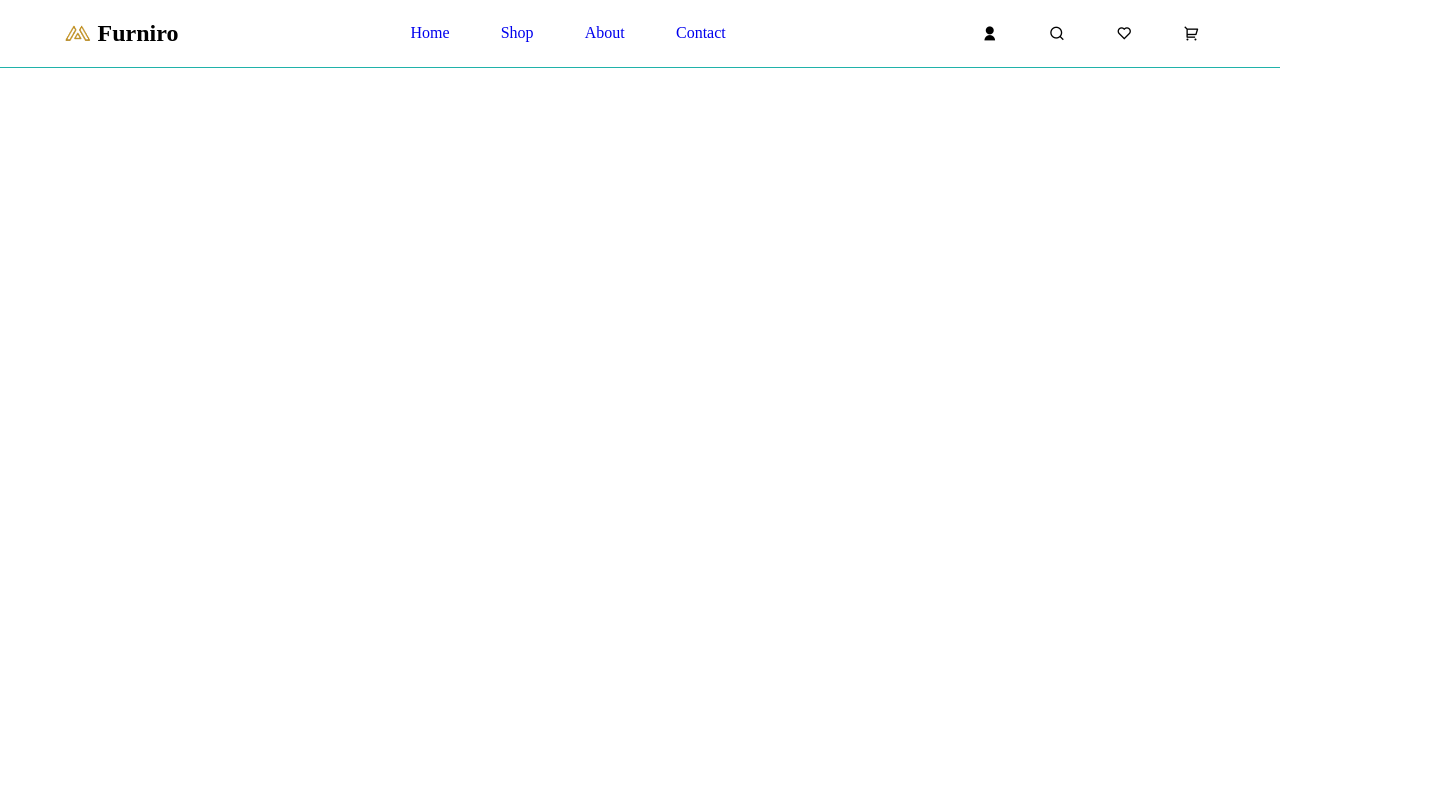
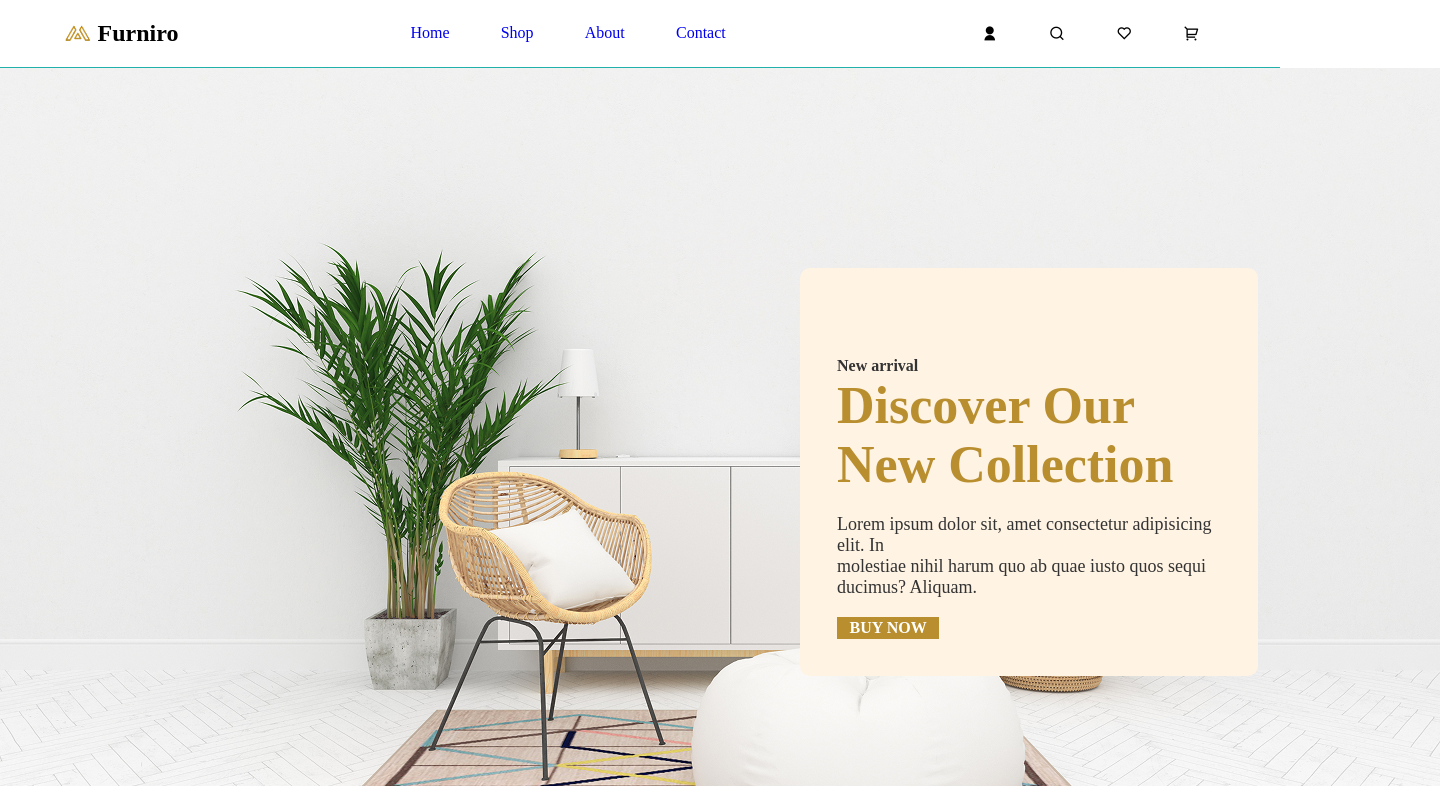
Before and after one commit to Rah-Mizanur/Furniro-Furniture, a plain HTML site: page index.html in a window 1280 px wide. Shown: the whole page, 1440 px wide, since content can reach past the window. Drawn offline with nearby package versions, Linux system fonts and the light colour scheme.

Commit message:
add hero banner section

```diff
--- a/index.html
+++ b/index.html
@@ -40,12 +40,19 @@
             </div>
         </nav>
 
-    <!--    <div class="hero-banner">
-            <h5>New arrival</h5>
-            <h1>discover our new collection</h1>
-            <p>Lorem ipsum dolor sit, amet consectetur adipisicing elit. In molestiae nihil harum quo ab quae iusto quos sequi ducimus? Aliquam.</p>
-            <button> Buy Now </button>
-        </div>-->
+        <div class="hero-banner">
+            <div class="hero-banner-text">
+                <h5>New arrival</h5>
+                <h1>discover our <br> new collection</h1>
+                <p>Lorem ipsum dolor sit, amet consectetur adipisicing  elit. In <br> molestiae nihil harum quo ab quae iusto
+                    quos sequi ducimus? Aliquam.</p>
+                <button> Buy Now </button>
+            </div>
+            <div class="hero-banner-img">
+                <img src="./images/scandinavian-interior-mockup-wall-decal-background 1.png" alt="Hero banner">
+            </div>
+
+        </div>
     </header>
     <main>
 
--- a/style.css
+++ b/style.css
@@ -1,47 +1,114 @@
-body{
+body {
     margin: 00;
     padding: 00;
     font-family: "Poppins";
 }
 
-.main-header{
+.main-header {
     background: white;
     display: flex;
     /* justify-content: space-between; */
     align-items: center;
     border-bottom: 1px solid lightseagreen;
 }
-.full-logo{
+
+.full-logo {
     display: flex;
     align-items: center;
     gap: .50vw;
     margin-left: 5vw;
 
 }
-.full-logo img{
+
+.full-logo img {
     height: 1.4vw;
     /* width: 15%; */
 }
-.nav-link ul li{
+
+.nav-link ul li {
     display: flex;
     align-items: center;
     gap: 4vw;
     margin: 00 15vw;
 }
-ul li a{
+
+ul li a {
     text-decoration: none;
     text-transform: capitalize;
 }
-.font{
+
+.font {
     display: flex;
     gap: 4vw;
     margin-left: 5vw;
 }
-.hero-banner{
-    background-image: url(./images/scandinavian-interior-mockup-wall-decal-background\ 1.png);
+
+.hero-banner {
+    position: relative;
+}
+
+.hero-banner-img {
+    position: absolute;
+    width: 100%;
+    height: 100%;
+    top: 00;
+}
+
+.hero-banner-text {
+    position: relative;
     display: flex;
     flex-direction: column;
-    align-items: center;
-    padding: 4vh 10w 4vh 50vw;
-    background-repeat: no-repeat;
+    gap: .2vh .2vw;
+    /* width: 40%; */
+    /* height: ; */
+    z-index: 1;
+    padding: 62px 37px 37px 37px;
+    /* border: 10px solid lightseagreen; */
+    border-radius: 10px;
+
+    background: rgb(255, 243, 227);
+    top: 200px;
+    left: 800px;
+    width: 30vw;
+
 }
+
+.hero-banner-text h5 {
+    margin-bottom: 00px;
+    color: rgb(51, 51, 51);
+    font-size: 16px;
+    font-weight: 600;
+    text-align: left;
+}
+
+.hero-banner-text h1 {
+    margin: 00px;
+    color: rgb(184, 142, 47);
+    font-size: 52px;
+    font-weight: 700;
+    text-align: left;
+    font-family: Poppins;
+    text-transform: capitalize;
+}
+
+.hero-banner-text p {
+    color: rgb(51, 51, 51);
+
+    font-size: 18px;
+    font-weight: 500;
+    text-align: left;
+}
+
+.hero-banner-text button {
+    background: rgb(184, 142, 47);
+    color: rgb(255, 255, 255);
+    font-family: Poppins;
+    font-size: 16px;
+    font-weight: 700;
+    width: 8vw;
+    /* padding: 00px 10px; */
+    text-align: left;
+    text-transform: uppercase;
+    text-align: center;
+    border: 1px solid rgb(184, 142, 47);
+}
```
